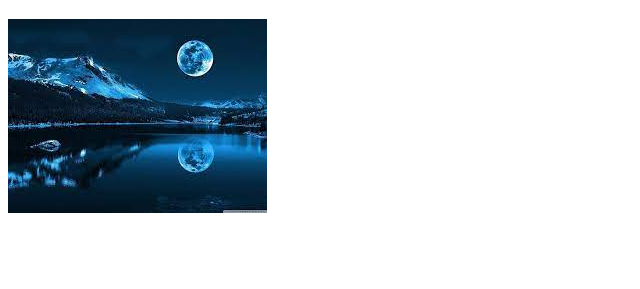
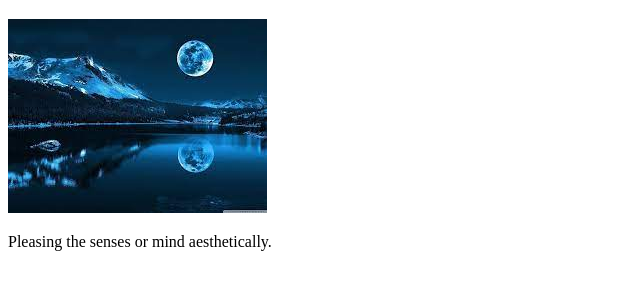
Before and after one commit to Vaishugarudkar01/rtc_project, a plain HTML site: page index.html in a window 1280 px wide. Shown: the part 61-350 px from the top of the page, without its empty margins (0-640 px from the left). Drawn offline with Linux system fonts and the light colour scheme.

Commit message:
content added

```diff
--- a/index.html
+++ b/index.html
@@ -8,5 +8,6 @@
     <h1>Bautiful images</h1>
 
 <img src="img/moon.jpg">
+<p>Pleasing the senses or mind aesthetically.</p>
 </body>
 </html>
```
